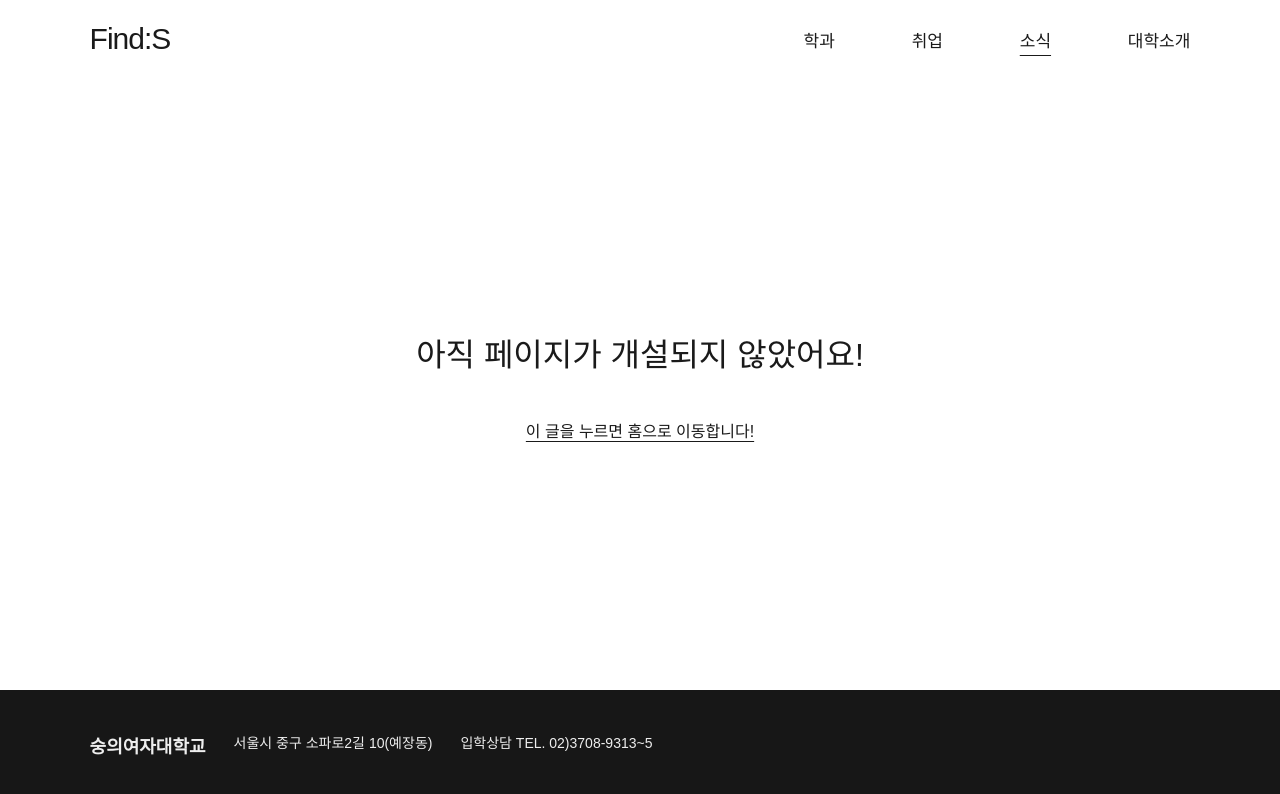
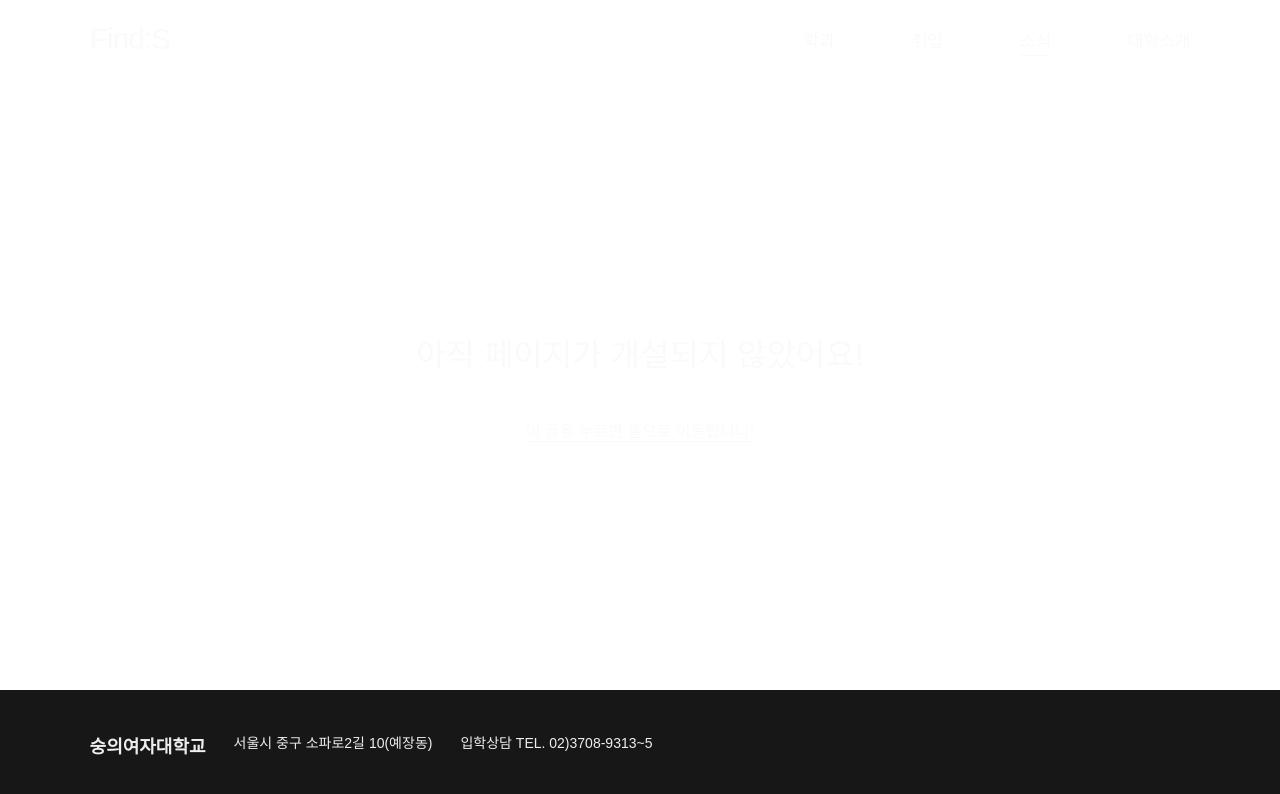
Before and after one commit to jiyu0504/find_s, a plain HTML site: page news.html in a window 1280 px wide. Drawn offline with Linux system fonts and the light colour scheme.

Commit message:
Update color variables in style.css

```diff
--- a/style.css
+++ b/style.css
@@ -12,11 +12,11 @@
 /* 1. 변수 / 이미지 경로 -------------------------------------------------- */
 :root {
   /* 색상 */
-  --color-text: #1a1a1a;
+  --color-text: #fafafa;
   --color-dark: #171717;
   --color-white: #fff;
   --color-muted: #666;
-  --color-bg-soft: #fafafa;
+  --color-bg-soft: #1a1a1a;
 
   /* 입시결과 카드 배경 이미지 (이 파일 기준 경로) */
   --admission-img-1: url("assets/home/4.jpg");
```
